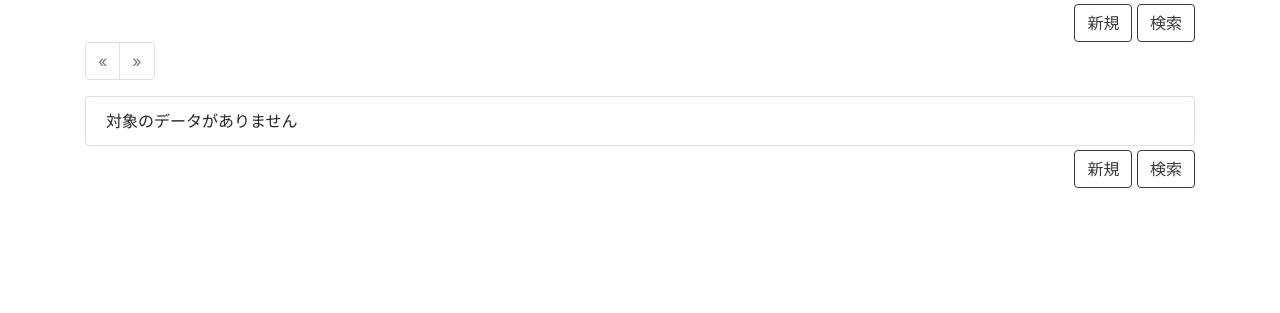
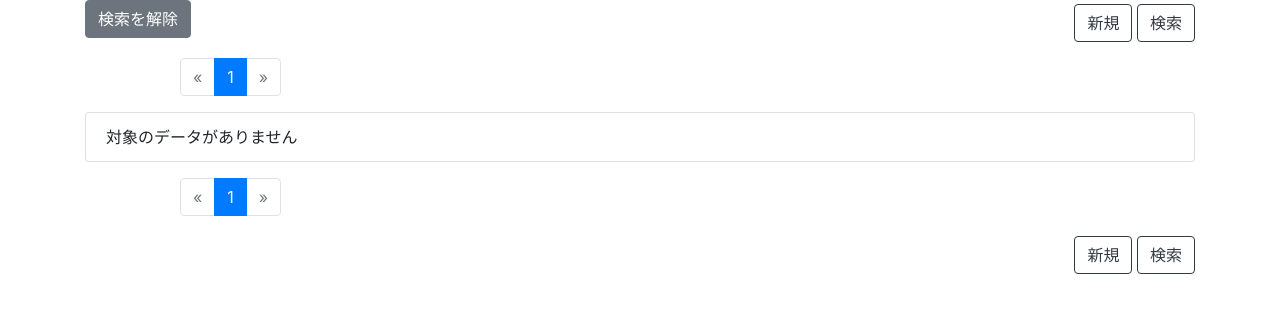
Before and after one commit to okoppe8/django-minimal, a Django app: page / in a window 1280 px wide. Shown: the part 56-369 px from the top of the page. Run offline with Django 3.2, Linux system fonts and the light colour scheme; the visitor is signed in with stand-in values (Sample User, id 1); data comes from the database, SQL or seed files in the repository; data that the repository does not hold is empty; some libraries are stand-ins or nearby versions.

Commit message:
last-commit

```diff
--- a/app/filters.py
+++ b/app/filters.py
@@ -14,6 +14,8 @@
      django-filter 構成クラス
     https://django-filter.readthedocs.io/en/latest/ref/filterset.html
     """
+
+    # 検索フォームの「並び順」の設定
     order_by = OrderingFilter(
         initial='作成時間',
         fields=(
@@ -30,7 +32,7 @@
     class Meta:
         model = Item
         # 一部フィールドを除きモデルクラスの定義を全て引用する
-        exclude = ['created_at', 'updated_at', ]
+        exclude = ['created_at', 'updated_by', 'updated_at', ]
         # 文字列検索のデフォルトを部分一致に変更
         filter_overrides = {
             models.CharField: {
--- a/app/static/app/js/app.js
+++ b/app/static/app/js/app.js
@@ -1,4 +1,6 @@
 $(function () {
+
+    // jQueryコード
 
     // 入力フォームでリターンキー押下時の送信を無効化
     // ※フィールド１個の時は無効
@@ -22,10 +24,22 @@
     // 検索フォーム内の項目が一つでも入力されていたら、検索中と見なし
     // [検索を解除]のボタンを有効化する。
     //
-    var conditions = $('#filter').serializeArray();
+    let conditions = $('#filter').serializeArray();
     $.each(conditions, function () {
+
+        // boolフィールドの検索欄は、デフォルトが「1:不明」なので特別扱い
+        if ($('[name=' + this.name + ']').hasClass('nullbooleanselect') && this.value == 1) {
+            return;
+        }
+
+        // その他の項目はnull,'',0,Falseをもって未入力とみなす。
         if (this.value) {
-            $('.filtered').css('visibility', 'visible')
+            $('.filtered').css('visibility', 'visible');
         }
     })
+
+    // ページネーションのレスポンシブ対応
+    // jQuery Plugin rPageを利用
+    // https://auxiliary.github.io/rpage/
+    $(".pagination").rPage();
 });
--- a/app/templates/app/_base.html
+++ b/app/templates/app/_base.html
@@ -44,6 +44,7 @@
         integrity="sha256-FgpCb/KJQlLNfOu91ta32o/NMZxltwRo8QtmkMRdAu8="
         crossorigin="anonymous"></script>
 <script src="https://maxcdn.bootstrapcdn.com/bootstrap/4.0.0/js/bootstrap.min.js"></script>
+<script src="{% static "app/js/plugins/responsive-paginate.js" %}"></script>
 <script src="{% static "app/js/app.js" %}"></script>
 </body>
 
--- a/app/templates/app/_pagination.html
+++ b/app/templates/app/_pagination.html
@@ -1,40 +1,36 @@
 {% load item_extras %}
 <ul class="pagination">
     {% if page_obj.has_previous %}
-        <li class="page-item">
+        <li class="page-item pagination-prev">
             <a class="page-link" href="?{% url_replace request 'page' page_obj.previous_page_number %}">&laquo;</a>
         </li>
     {% else %}
-        <li class="disabled page-item">
+        <li class="disabled page-item pagination-next">
             <span class="page-link">&laquo;</span>
         </li>
     {% endif %}
-    {% for page in page_obj.pages %}
+    {% for page in page_obj.paginator.page_range %}
         {% if page %}
             {% ifequal page page_obj.number %}
                 <li class="active page-item">
-        <span class="page-link">{{ page }}
-            <span class="page-link sr-only">(current)</span>
-        </span>
+                    <span class="page-link">{{ page }}
+                        <span class="page-link sr-only">(current)</span>
+                    </span>
                 </li>
             {% else %}
                 <li class="page-item">
                     <a class="page-link" href="?{% url_replace request 'page' page %}">{{ page }}</a>
                 </li>
             {% endifequal %}
-        {% else %}
-            <li class="page-item">
-                <a class="page-link">…</a>
-            </li>
         {% endif %}
     {% endfor %}
     {% if page_obj.has_next %}
-        <li class="page-item">
+        <li class="page-item pagination-next">
             <a class="page-link" href="?{% url_replace request 'page' page_obj.next_page_number %}">&raquo;</a>
         </li>
     {% else %}
-        <li class="disabled page-item">
-            <span class="page-link">&raquo;</span>
+        <li class="disabled page-item pagination-next">
+            <span class="page-link ">&raquo;</span>
         </li>
     {% endif %}
 </ul>
--- a/app/templates/app/item_filter.html
+++ b/app/templates/app/item_filter.html
@@ -32,9 +32,8 @@
                 </div>
             </div>
         </div>
-
-        <div class="row">
-            <div class="col-12">
+        <div class="row mt-3">
+            <div class="col-10 mx-auto">
                 {% include "./_pagination.html" %}
             </div>
         </div>
@@ -45,10 +44,34 @@
                         <li class="list-group-item">
                             <div class="row">
                                 <div class="col-5 col-sm-3">
-                                    <p>サンプル項目</p>
+                                    <p>1_文字列</p>
                                 </div>
                                 <div class="col-7 col-sm-9">
-                                    <p>{{ item.sample }}</p>
+                                    <p>{{ item.sample_1|default_if_none:"未入力" }}</p>
+                                </div>
+                            </div>
+                            <div class="row">
+                                <div class="col-5 col-sm-3">
+                                    <p>2_数値</p>
+                                </div>
+                                <div class="col-7 col-sm-9">
+                                    <p>{{ item.sample_2|default_if_none:"未入力" }}</p>
+                                </div>
+                            </div>
+                            <div class="row">
+                                <div class="col-5 col-sm-3">
+                                    <p>3_ブール値</p>
+                                </div>
+                                <div class="col-7 col-sm-9">
+                                    <p>{{ item.sample_3|yesno:"はい,いいえ" }}</p>
+                                </div>
+                            </div>
+                            <div class="row">
+                                <div class="col-5 col-sm-3">
+                                    <p>4_選択肢</p>
+                                </div>
+                                <div class="col-7 col-sm-9">
+                                    <p>{{ item.get_sample_4_display|default_if_none:"未入力" }}</p>
                                 </div>
                             </div>
                             <div class="row">
@@ -85,6 +108,11 @@
                 </ul>
             </div>
         </div>
+        <div class="row mt-3">
+            <div class="col-10 mx-auto">
+                {% include "./_pagination.html" %}
+            </div>
+        </div>
         <div class="row">
             <div class="col-12">
                 <div class="float-right mt-1 mb-3">
--- a/app/views.py
+++ b/app/views.py
@@ -5,27 +5,24 @@
 from django.views.generic import DetailView
 from django.views.generic.edit import CreateView, UpdateView, DeleteView
 from django_filters.views import FilterView
-from pure_pagination.mixins import PaginationMixin
 
 from .filters import ItemFilterSet
 from .forms import ItemForm
 from .models import Item
 
 
-# LoginRequiredMixin
+# 未ログインのユーザーにアクセスを許可する場合は、LoginRequiredMixinを継承から外してください。
 #
-# 未ログインのユーザーをログイン画面に誘導するMixin
+# LoginRequiredMixin：未ログインのユーザーをログイン画面に誘導するMixin
 # 参考：https://docs.djangoproject.com/ja/2.1/topics/auth/default/#the-loginrequired-mixin
 
-class ItemFilterView(LoginRequiredMixin, PaginationMixin, FilterView):
+class ItemFilterView(LoginRequiredMixin, FilterView):
     """
     ビュー：一覧表示画面
 
     以下のパッケージを使用
     ・django-filter 一覧画面(ListView)に検索機能を追加
     https://django-filter.readthedocs.io/en/master/
-    ・django-pure-pagination 一覧画面(ListView)ページネーション処理を追加
-    https://github.com/jamespacileo/django-pure-pagination
     """
     model = Item
 
@@ -34,9 +31,7 @@
     # django-filter ver2.0対応 クエリ未設定時に全件表示する設定
     strict = False
 
-    # pure_pagination 設定
-    object = Item
-    # １ページ 10件づつ
+    # 1ページの表示
     paginate_by = 10
 
     def get(self, request, **kwargs):
@@ -61,14 +56,15 @@
         """
         ソート順・デフォルトの絞り込みを指定
         """
-        return Item.objects.all().order_by('-updated_at')
+        # デフォルトの並び順として、登録時間（降順）をセットする。
+        return Item.objects.all().order_by('-created_at')
 
     def get_context_data(self, *, object_list=None, **kwargs):
         """
         表示データの設定
         """
-        # 表示データの追加はここで 例：
-        # kwargs['sample'] = 'sample'
+        # 表示データを追加したい場合は、ここでキーを追加しテンプレート上で表示する
+        # 例：kwargs['sample'] = 'sample'
         return super().get_context_data(object_list=object_list, **kwargs)
 
 
--- a/config/urls.py
+++ b/config/urls.py
@@ -22,7 +22,7 @@
     path('', include('app.urls')),
 ]
 
-# 管理サイトの表示設定
+# 管理サイトの見出しを変更可能
 #  タイトル；タイトルタグで使用
 admin.site.site_title = 'タイトル'
 #  サイト名：ログイン画面と管理画面上部の表示
--- a/requirements.txt
+++ b/requirements.txt
@@ -1,5 +1,4 @@
 Django==2.0.8
 django-crispy-forms==1.7.2
 django-filter==2.0.0
-django-pure-pagination==0.3.0
 pytz==2018.5
--- a/users/models.py
+++ b/users/models.py
@@ -13,14 +13,14 @@
 
     # first_name、last_nameの代わりにfull_nameを用意する
     full_name = models.CharField(
-        verbose_name='名前',
+        verbose_name='氏名',
         max_length=100,
         blank=True
     )
 
     # スタッフ権限のデフォルトをTrueに変更する
-    # ※アプリケーション全体にアクセス制限をかけるならTrueにした方が利便性が良い。
-    #   そうじゃない仕様ならこのコードを削除すること。
+    # ※ 原則ログインして利用することを想定している。
+
     is_staff = models.BooleanField(
         _('staff status'),
         default=True,
@@ -31,7 +31,7 @@
         if self.full_name:
             return self.full_name
         else:
-            return self.username + '（名前未設定）'
+            return self.username + '（氏名未登録）'
 
     # 選択リストでの表示
     def __str__(self):
```
Also changed, not shown: app/models.py (+39 -6 lines), app/templates/app/item_detail_contents.html (+26 -2 lines), config/settings.py (+2 -12 lines), app/migrations/0001_initial.py, users/migrations/0001_initial.py, 1 other file.
